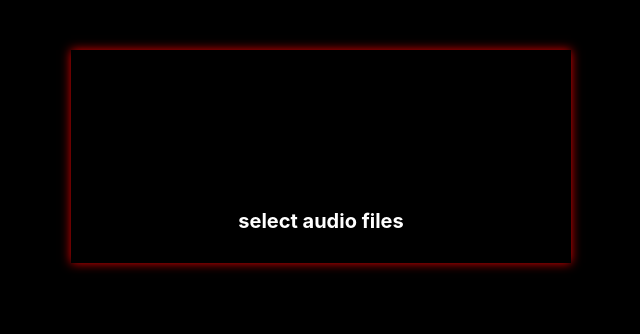
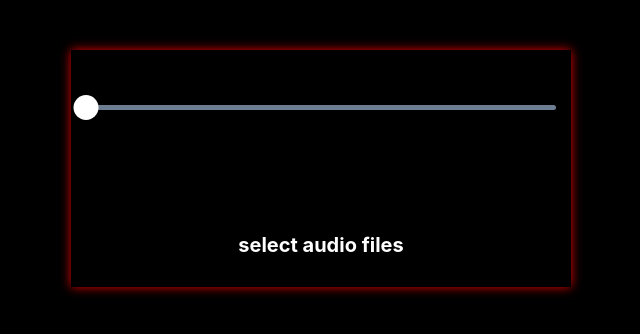
Before and after one commit to lemonspb/mp-3-player-react, a React (Create React App) app: page / in a window 1280 px wide. Shown: the top 334 px of the page, without its empty margins (319-959 px from the left). Built offline with nearby package versions, Linux system fonts and the light colour scheme; a web font is replaced by a local one.

Commit message:
add time

```diff
--- a/src/App.css
+++ b/src/App.css
@@ -88,6 +88,14 @@ label {
   align-items: center;
   justify-content: center;
   flex-direction: column;
+}
+.player__time{
+display: flex;
+color: red;
+margin-top: 10px;
+align-items: center;
+justify-content: space-between;
+
 }
 .player__btn-block{
   display: flex;
--- a/src/App.js
+++ b/src/App.js
@@ -1,14 +1,18 @@
 import React, { useState,useRef,useEffect } from "react";
 import "./App.css";
 import * as id3 from 'id3js';
+import Slider from "rc-slider";
+import "rc-slider/assets/index.css";
+
+
 function App() {
 
 const [ playList , setPlayList ] = useState([]);
 const [ songPlay, setSongPlay ] = useState();
+const [currentValue, setCurrentValue] = useState(0)
 const [stop, setStop] = useState(false)
 const [songNow, setSongNow] = useState('');
 const audioRef = useRef()
-const progressRef = useRef()
 
 
   const downLoadPlayList = (e) =>{
@@ -16,7 +20,6 @@ const progressRef = useRef()
     const listsongs = [...e.currentTarget.files]
     listsongs.map((el)=>{
         let newObj = el
-        console.log(el)
      id3.fromFile(el).then((tags) => {
 
 
@@ -97,15 +100,6 @@ const progressRef = useRef()
       })
   }
 
-  useEffect(() => {
-    audioRef.current.ontimeupdate = ()=>{
-      progressRef.current.style.width = audioRef.current.currentTime/audioRef.current.duration * 100 + '%'
-    }
-
-
-
-  }, [audioRef]);
-
   const playTrack = () =>{
     setStop(false)
     audioRef.current.play()
@@ -114,6 +108,22 @@ const progressRef = useRef()
     setStop(true)
     audioRef.current.pause()
   }
+
+  const timeConvector = (sec) =>{
+    const seconds = Math.floor(sec % 60)<=9? '0' + Math.floor(sec % 60):Math.floor(sec % 60)
+   return `${Math.floor(sec / 60)}:${seconds }`
+  }
+
+  useEffect(() => {
+    audioRef.current.ontimeupdate = ()=>{
+
+      setCurrentValue(audioRef.current.currentTime/audioRef.current.duration * 100)
+    }
+  }, [audioRef]);
+
+
+
+
 
 
   return (
@@ -125,8 +135,28 @@ const progressRef = useRef()
     <div className='player__container'>
     <div className='player__active'>
       <img src={songNow.images} alt=''/>
-      <div className='progress' ref={progressRef}></div>
-     <span>{songNow.title} {songNow.album} {songNow.year}</span></div>
+      <span>{songNow.title} {songNow.album} {songNow.year}</span></div>
+          <Slider
+          min={0}
+          max={100}
+          step={1}
+          value={Number(currentValue)}
+          railStyle={{ background: "#6D7E92", height: "5px" }}
+          trackStyle={{ height: "5px", background: "red" }}
+          handleStyle={{
+            width: "25px",
+            height: "25px",
+            border: "red",
+            marginTop: "-10px"
+          }}
+
+        />
+        <div className='player__time'>
+                  <span>{audioRef.current? timeConvector(audioRef.current.currentTime): ''}</span>
+        <span>{audioRef.current? timeConvector(audioRef.current.duration): ''}</span>
+
+        </div>
+
      <div className='player__btn-block'>
      <div onClick={playPrevTrack} className='iconfont icon-prev'></div>
        {!stop?<div onClick={pauseTrack} className='iconfont icon-stop'></div>:<div onClick={playTrack} className='iconfont icon-play'></div>  }
```
